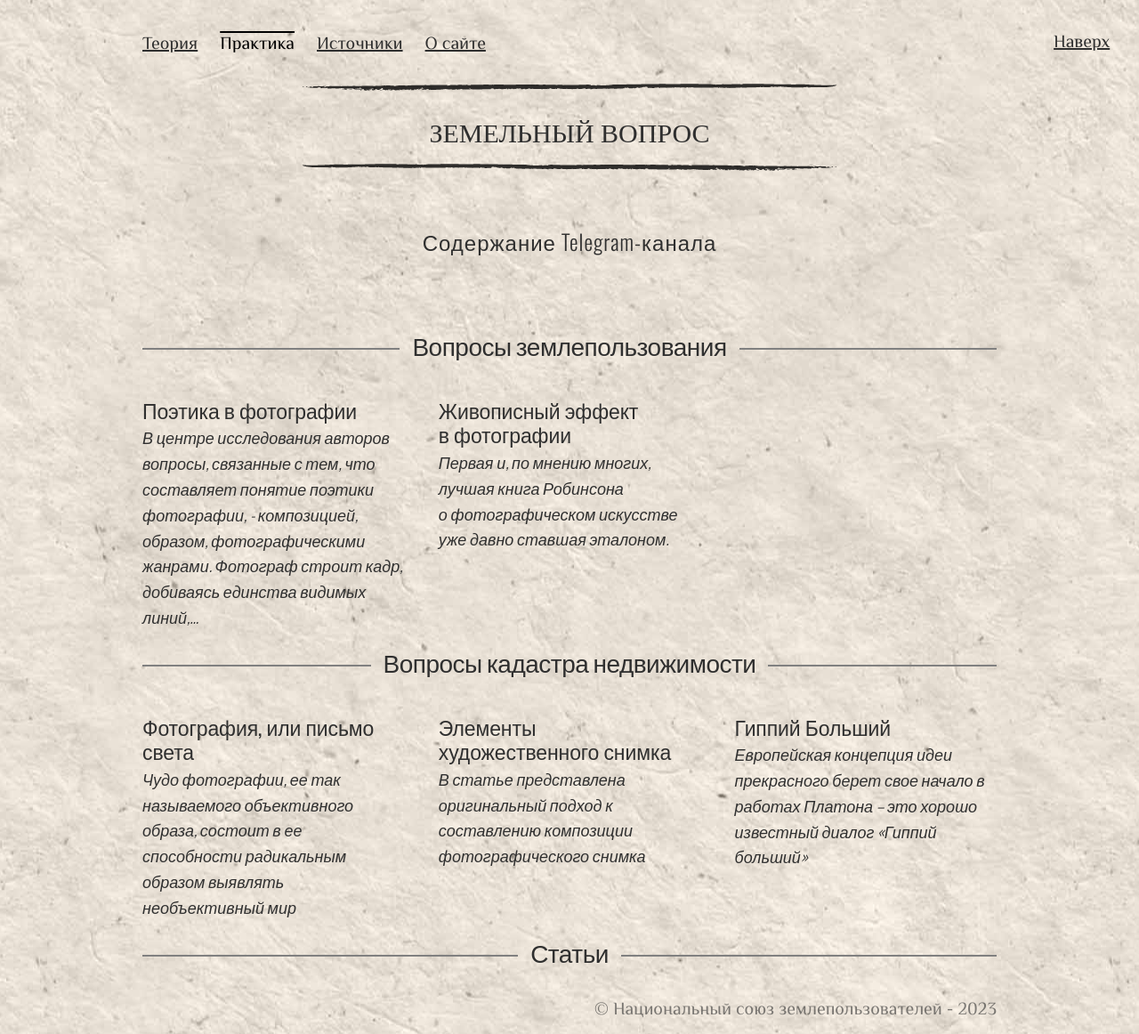
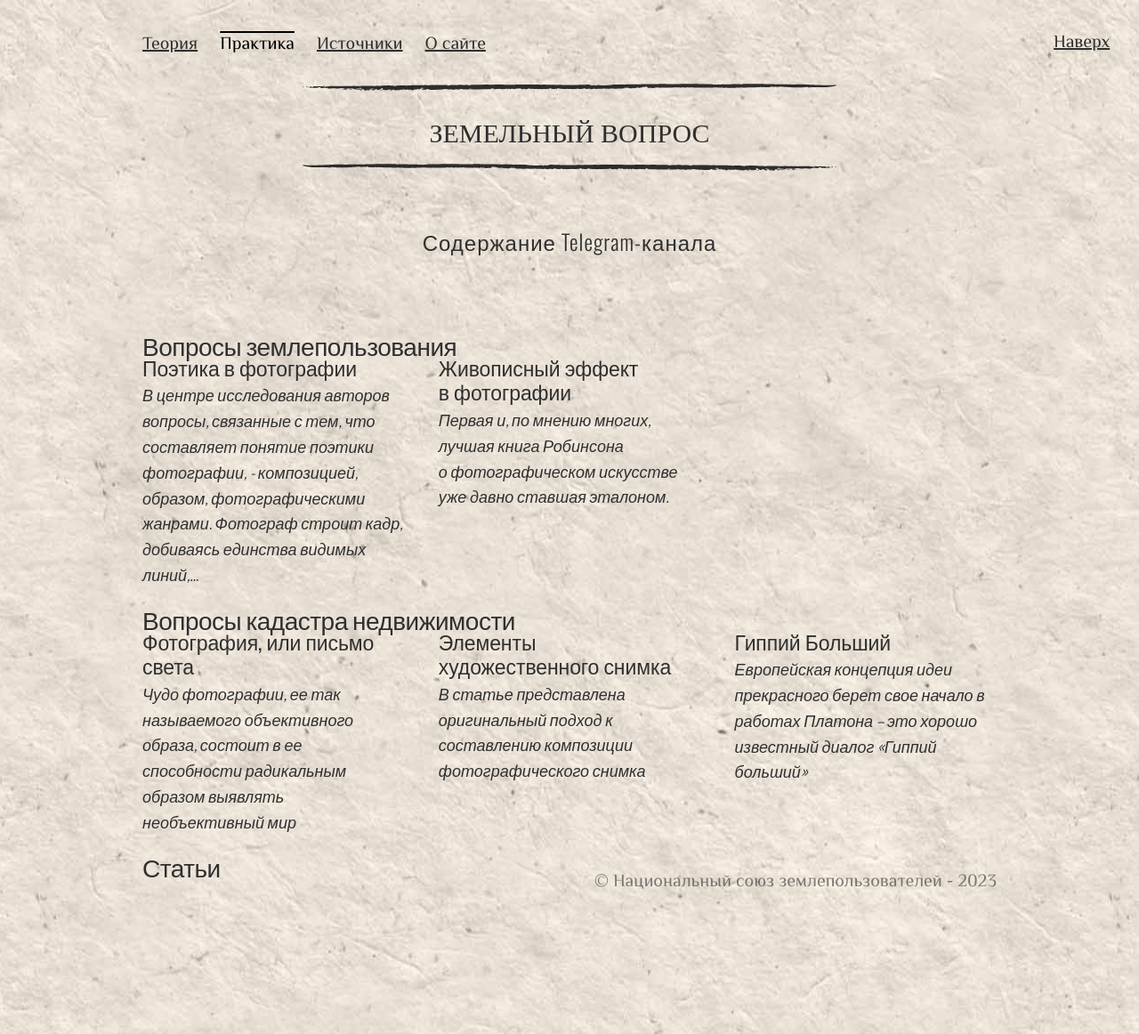
Before and after one commit to SergSi/land-use-art, a Jekyll site: the page built from pages/docs.md, in a window 1280 px wide. Shown: the whole page at 89% size. Built offline with Jekyll 4.4.1, drawn with Linux system fonts in a browser that asks for light colours; some web fonts are replaced.

Commit message:
Update list_docs.html

```diff
--- a/_includes/list_docs.html
+++ b/_includes/list_docs.html
@@ -1,7 +1,7 @@
 <div class="articles">
 {% assign int = 1 %}
 {% for doc in site.data.docs %}
-<h2 class="center linetitle">{{ doc.head }}</h2>
+<h2 style="margin-bottom: -1em; class="center linetitle">{{ doc.head }}</h2>
   {% for post in site.posts %}
     {% if post.category == doc.name %}
       {% if int == 1  %}{% cycle "add row1": "<div class='row'>", "", "" %}{% endif %}
```
